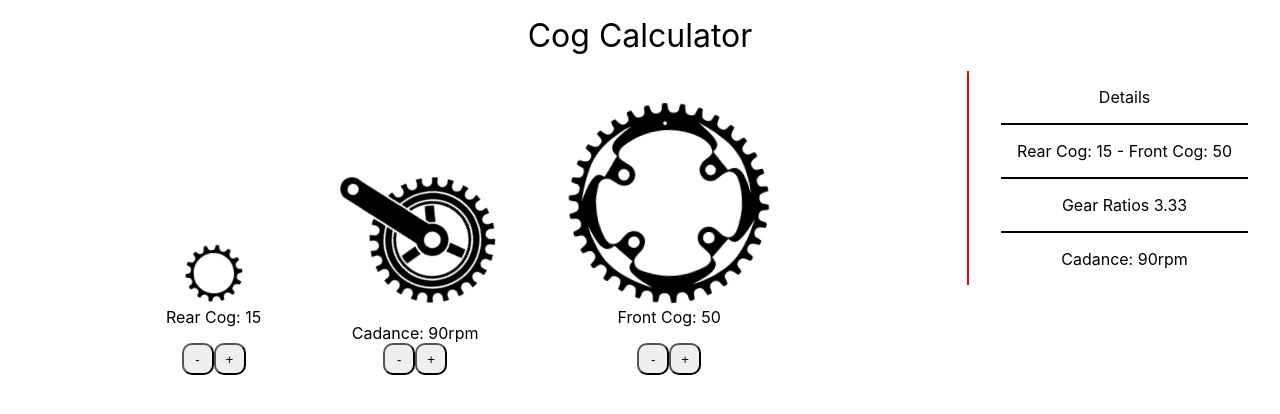
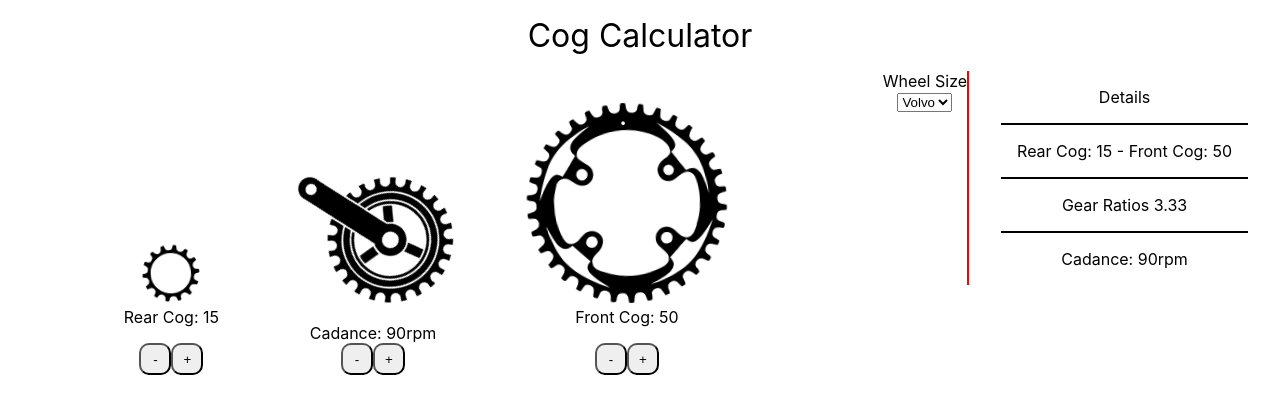
Before and after one commit to lucianboatright/Cog_Calc_tested, a React (Create React App) app: page / in a window 1280 px wide. Shown: the top 414 px of the page. Built offline with nearby package versions, Linux system fonts and the light colour scheme.

Commit message:
file set up, contextsetup and testing built for wheel selection

```diff
--- a/src/App.tsx
+++ b/src/App.tsx
@@ -1,13 +1,16 @@
 import React from 'react';
 import './App.css';
 // import { Details } from './components/Details/Details'
-import RearCogProvider from './components/Context/rearCogContext';
+import RearCogProvider from './components/Context/RearCogContext';
 // import RearCogCounter from './components/Cogs/RearCog'
-import FrontCogProvider from './components/Context/frontCogContext';
+import FrontCogProvider from './components/Context/FrontCogContext';
 // import FrontCogCounter from './components/Cogs/FrontCog';
 import Details from './components/Details/Details'
 import DriveTrain from './components/DriveTrain/DriveTrain';
 import CrankProvider from './components/Context/CrankContext';
+import WheelProvider from './components/Context/WheellContext';
+
+import WheelSizes from './components/Wheel/WheelSize'
 
 
 function App() {
@@ -16,6 +19,7 @@ function App() {
       <RearCogProvider>
         <FrontCogProvider>
           <CrankProvider>
+            <WheelProvider>
               <div className="Title">
                 <div>Cog Calculator</div>
               </div>
@@ -23,10 +27,14 @@ function App() {
                 <div className="DriveTrain">
                     <DriveTrain />
                 </div>
+                <div>
+                  <WheelSizes />
+                </div>
                 <div className="Detials">
                   <Details />
                 </div>
               </div>
+            </WheelProvider>
           </CrankProvider>
         </FrontCogProvider>
       </RearCogProvider>
--- /dev/null
+++ b/src/components/Context/WheellContext.tsx
@@ -0,0 +1,27 @@
+import React, { useState, FC, createContext } from 'react'
+
+interface WheelContextState {
+    wheel: number;
+}
+
+const WheelContextDefaultValues: WheelContextState = {
+    wheel: 622,
+}
+
+export const WheelContext = createContext<WheelContextState>(WheelContextDefaultValues)
+
+const WheelProvider: FC = ({ children }) => {
+    const [wheel, setWheel] = useState<number>(WheelContextDefaultValues.wheel)
+
+    return (
+        <WheelContext.Provider
+            value={{
+                wheel,
+            }}
+        >
+            {children}
+        </WheelContext.Provider>
+    )
+}
+
+export default WheelProvider;
--- a/src/components/Details/Details.tsx
+++ b/src/components/Details/Details.tsx
@@ -1,6 +1,6 @@
 import React, { useContext } from 'react';
-import { FrontCogContext } from '../Context/frontCogContext';
-import { RearCogContext } from '../Context/rearCogContext';
+import { FrontCogContext } from '../Context/FrontCogContext';
+import { RearCogContext } from '../Context/RearCogContext';
 import { CrankContext } from '../Context/CrankContext';
 
 
--- a/src/components/DriveTrain/FrontCog.tsx
+++ b/src/components/DriveTrain/FrontCog.tsx
@@ -1,5 +1,5 @@
 import React, { useContext } from 'react';
-import { FrontCogContext } from '../Context/frontCogContext';
+import { FrontCogContext } from '../Context/FrontCogContext';
 import FrontCog from '../../Assets/Svg/FrontCogSvg.svg'
 
 const FrontCogCounter = () => {
--- a/src/components/DriveTrain/RearCog.tsx
+++ b/src/components/DriveTrain/RearCog.tsx
@@ -1,5 +1,5 @@
 import React, { useContext } from 'react';
-import RearCogProvider, {RearCogContext} from '../Context/rearCogContext';
+import RearCogProvider, {RearCogContext} from '../Context/RearCogContext';
 import RearCogSvg from '../../Assets/Svg/RearCogSvg.svg'
 
 const RearCogCounter = () => {
--- /dev/null
+++ b/src/components/Wheel/WheelSize.tsx
@@ -0,0 +1,21 @@
+import React, { useContext } from "react";
+import { WheelContext } from "../Context/WheellContext";
+
+
+const WheelSizeSelector = () => {
+    const { wheel } = useContext(WheelContext)
+
+    return (
+        <div>
+            <div>Wheel Size</div>
+            <select name="cars" id="cars">
+                <option value="volvo">Volvo</option>
+                <option value="saab">Saab</option>
+                <option value="opel">Opel</option>
+                <option value="audi">Audi</option>
+            </select>
+        </div>
+    )
+}
+
+export default WheelSizeSelector;
```
Also changed, not shown: 2 other files (tests, documents, lock files or other folders). Lines whose indentation alone changed are shown as unchanged.
